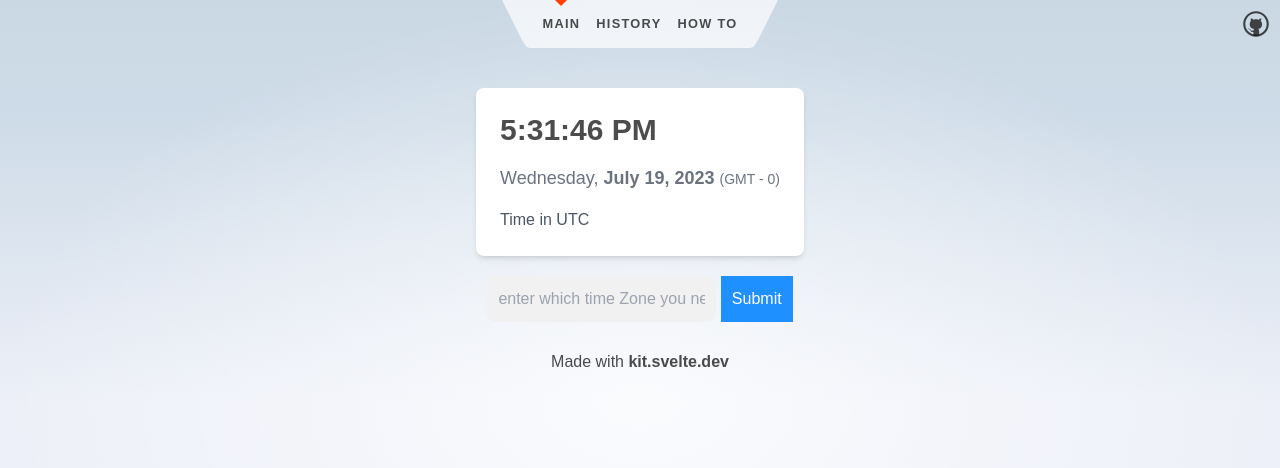
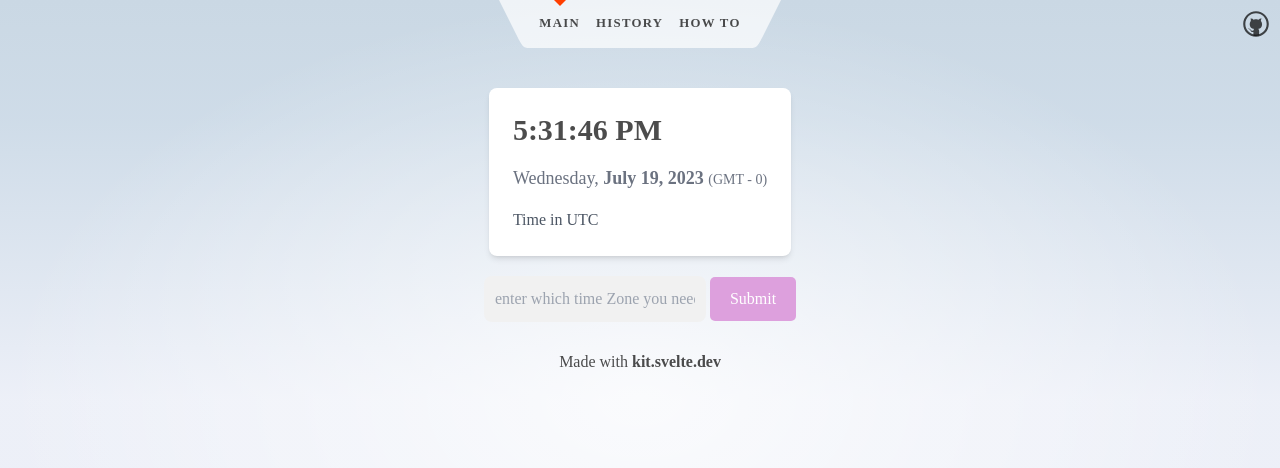
Before and after one commit to saranatour1/TimeZones-in-Svelte, a SvelteKit app: page / in a window 1280 px wide. Shown: the top 468 px of the page. Built offline with nearby package versions, Linux system fonts and the light colour scheme.

Commit message:
Clean ups + css

```diff
--- a/src/routes/TimeForm.svelte
+++ b/src/routes/TimeForm.svelte
@@ -22,10 +22,10 @@
 	let storageArr = [];
 	if (inputValue) {
 		countries.forEach(country => {
-			 if (country.toLowerCase().includes(inputValue.toLowerCase())) {
+			if (country.toLowerCase().includes(inputValue.toLowerCase())) {
 				 // @ts-ignore
-				 storageArr = [...storageArr, makeMatchBold(country)];
-			 }
+				storageArr = [...storageArr, makeMatchBold(country)];
+			}
 		});
 	}
 	// @ts-ignore
@@ -44,26 +44,14 @@ $: if (!inputValue) {
 const clearInput = () => {
 	inputValue = "";
 	// @ts-ignore
-  // timeZoneSelect.set('');
 	searchInput.focus();
 }
 
 $: timeZones ={};
   timeZoneSelect.subscribe((oldVal) => timeZones = oldVal);
 
-	// I woking here
-// clear the objects
-// const clearTimeZones = () =>{
-// 	if(timeZones.length === 2){
-// 		timeZoneSelect.set({});
-// 	}
-// }
-
 // @ts-ignore
 const setInputVal = (countryName) => {
-  // timeZoneSelect.set(inputValue);
-  // timeZoneSelect.subscribe(oldVal =>console.log( 'this is our old val', oldVal))
-  // console.log('this is old value', )
 	inputValue = removeBold(countryName);
 	filteredCountries = [];
 	hiLiteIndex = null;
@@ -101,9 +89,6 @@ const timeZoneDifference = async (timeZone1, timeZone2) => {
 
 
 
-
-
-
 const checkForTime = (input) => {
   if (Object.keys(timeZones).length === 0 || timeZones['timeZone1'] ==='') {
     timeZones['timeZone1'] = input;
@@ -128,7 +113,7 @@ const checkForTime = (input) => {
 const submitValue = () => {
 	checkForTime(inputValue);
   // timeZoneSelect.update((oldVal) => oldVal);
-	if (inputValue) {
+	if (inputValue.trim()) {
 		console.log(`${inputValue} is submitted!`);
 		setTimeout(clearInput, 1000);
 	} else {
@@ -198,9 +183,6 @@ const navigateList = (e) => {
 		</ul>
 	{/if}
 
-
-
-
 </section>
 
 <style>
@@ -212,12 +194,27 @@ const navigateList = (e) => {
 	margin: 0;
 }
 
+/* Button styles */
 input[type=submit] {
-  background-color: DodgerBlue;
+  background-color: plum;
   color: #fff;
+  border: none;
+  padding: 10px 20px;
+  font-size: 16px;
+  border-radius: 5px;
+  cursor: pointer;
+  transition: background-color 0.3s ease;
 }
 
-input[type=submit]:hover{
-  cursor: pointer;
+input[type=submit]:hover {
+  background-color: #4db6ac;
 }
+
+
+input[type=submit]:focus,
+input[type=submit]:active {
+  outline: none;
+  box-shadow: 0 0 5px rgba(77, 182, 172, 0.7);
+}
+
 </style>
--- a/src/routes/UserAddedCard.svelte
+++ b/src/routes/UserAddedCard.svelte
@@ -4,12 +4,12 @@
   import { timeZoneSelect ,timeZoneCards } from './store';
 	import Card from './Card.svelte';
 
-  $: timeZones = {};
+  $: timeZones = {timeZone1: '' , timeZone2 : ''};
 timeZoneSelect.subscribe((oldVal) => timeZones = oldVal);
 
 /**
- * @type {{}[]}
- */
+	 * @type {any[]}
+	 */
 let timeZoneC = [];
 timeZoneCards.subscribe((oldVal) => timeZoneC = oldVal);
 
--- a/src/routes/history/+page.svelte
+++ b/src/routes/history/+page.svelte
@@ -1,3 +1,3 @@
 <main>
-  <p>Hello from hello!</p>
+  <p class="text-center my-6 font-serif">Hello from hello!</p>
 </main>
--- a/src/routes/howto/+page.svelte
+++ b/src/routes/howto/+page.svelte
@@ -1,5 +1,5 @@
-<div class="text-center">
-  <h1 class="text-3xl font-bold mb-4">How it goes:</h1>
+<div class="text-center my-6">
+  <h1 class="text-3xl font-bold mb-4 font-serif">How it goes:</h1>
   <p class="text-clip w-7/12 text-center mx-auto font-serif">
     So, once you enter a new time zone, it is expected from you to add another one so that we can do the comparison between the two time zones.
     Once you do that, you can reverse the time cards or delete them.
--- a/src/routes/styles.css
+++ b/src/routes/styles.css
@@ -2,7 +2,7 @@
 @import '@fontsource/fira-mono';
 
 :root {
-	--font-body: Arial, -apple-system, BlinkMacSystemFont, 'Segoe UI', Roboto, Oxygen, Ubuntu,
+	--font-body: serif, -apple-system, BlinkMacSystemFont, 'Segoe UI', Roboto, Oxygen, Ubuntu,
 		Cantarell, 'Open Sans', 'Helvetica Neue', sans-serif;
 	--font-mono: 'Fira Mono', monospace;
 	--color-bg-0: rgb(202, 216, 228);
```
